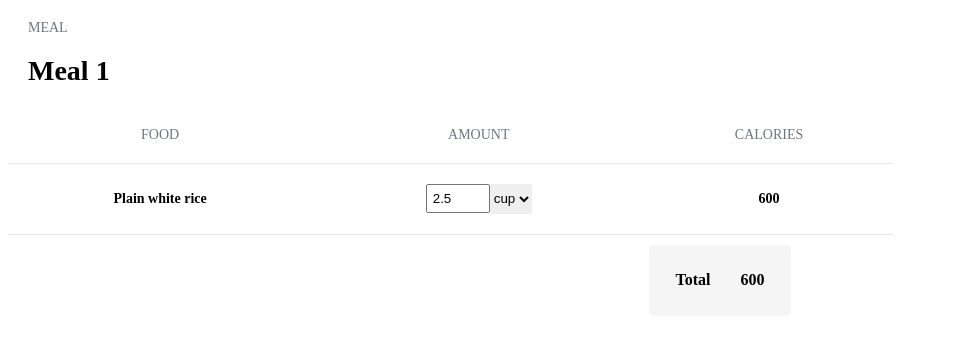
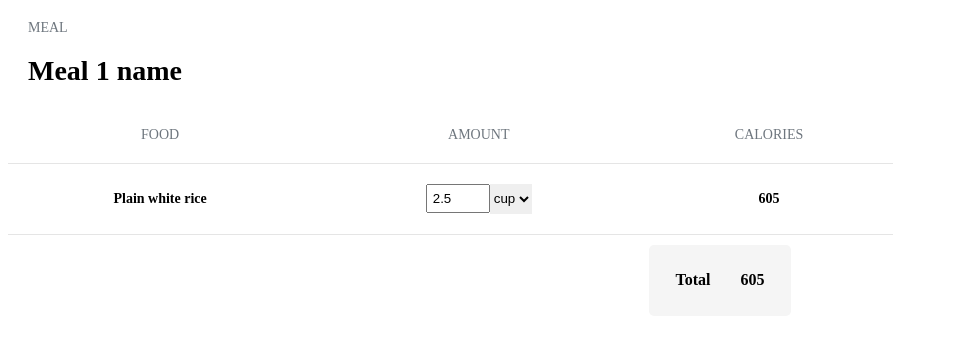
Before and after one commit to decadevs/live-project-sq015-net-palmfit-UI, a React (Create React App) app: page / in a window 1280 px wide. Shown: the top 337 px of the page, without its empty margins (0-975 px from the left). Built offline with nearby package versions, Linux system fonts and the light colour scheme.

Commit message:
getting update from develop

```diff
--- a/src/components/App.js
+++ b/src/components/App.js
@@ -10,8 +10,8 @@ import '../styles/Style.css';
 
 function App() {
   const foods = [
-    { name: 'Plain white rice', amount: 2.5, measurement: 'cup', calories: 600, caloriesPerMeasurement: { cup: 100, tablespoon: 50, ounce: 75 } },
-    //{ name: 'Food 2', amount: 2, measurement: 'tablespoon', calories: 50, caloriesPerMeasurement: { cup: 100, tablespoon: 50, ounce: 75 } },
+    { name: 'Plain white rice', amount: 2.5, measurement: 'cup', calories: 605, caloriesPerMeasurement: { cup: 100, tablespoon: 50, ounce: 75 } },
+    // { name: 'Food 2', amount: 2, measurement: 'tablespoon', calories: 50, caloriesPerMeasurement: { cup: 100, tablespoon: 50, ounce: 75 } },
     //{ name: 'Food 3', amount: 2, measurement: 'tablespoon', calories: 50, caloriesPerMeasurement: { cup: 100, tablespoon: 50, ounce: 75 } },
     //{ name: 'Food 3', amount: 2, measurement: 'tablespoon', calories: 50, caloriesPerMeasurement: { cup: 100, tablespoon: 50, ounce: 75 } },
     // Add more food items
@@ -19,7 +19,7 @@ function App() {
 
   return (
     <div className="App">
-      <MealInfo mealName="Meal 1" totalCalories={foods.reduce((total, food) => total + parseFloat(food.calories), 0)} />
+      <MealInfo mealName="Meal 1 name" totalCalories={foods.reduce((total, food) => total + parseFloat(food.calories), 0)} />
       <FoodTable foods={foods} />
       { <FoodSearch/> }
     </div>
```
Also changed, not shown: 1 other file (tests, documents, lock files or other folders).
